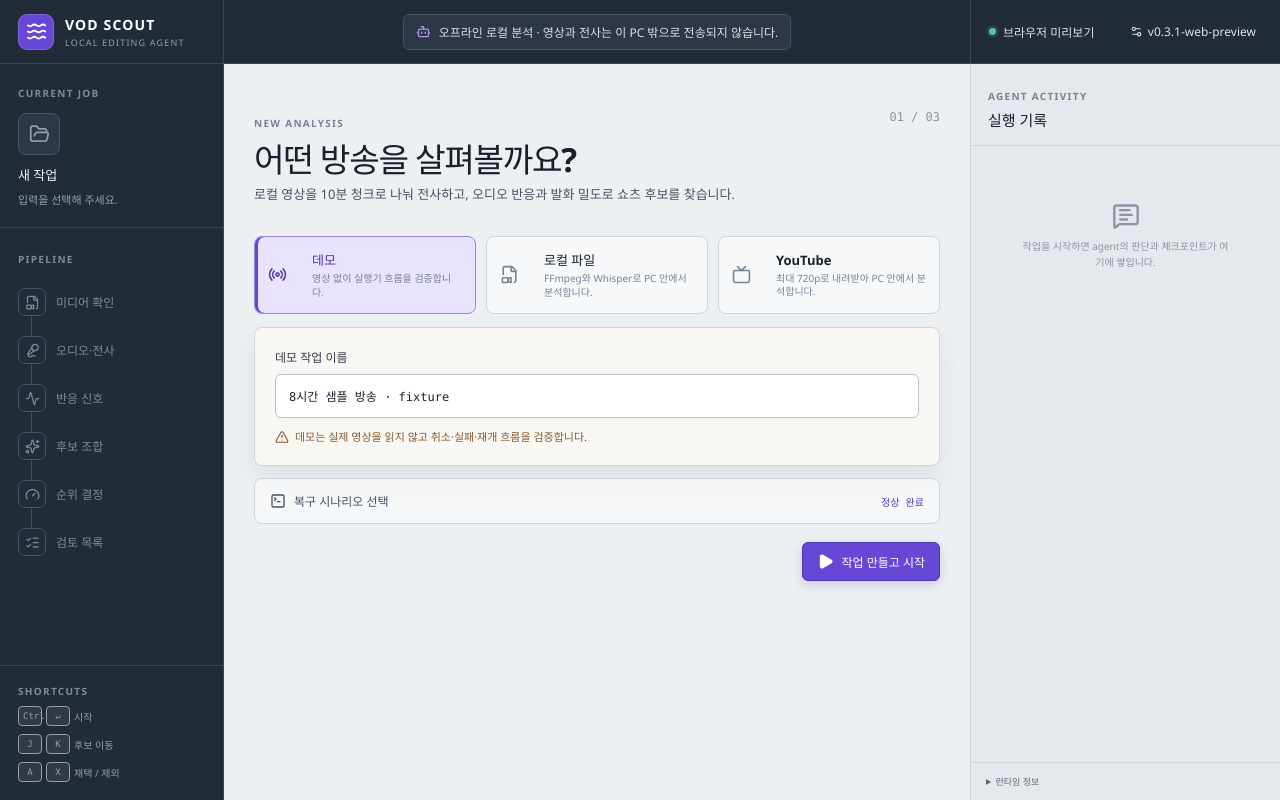
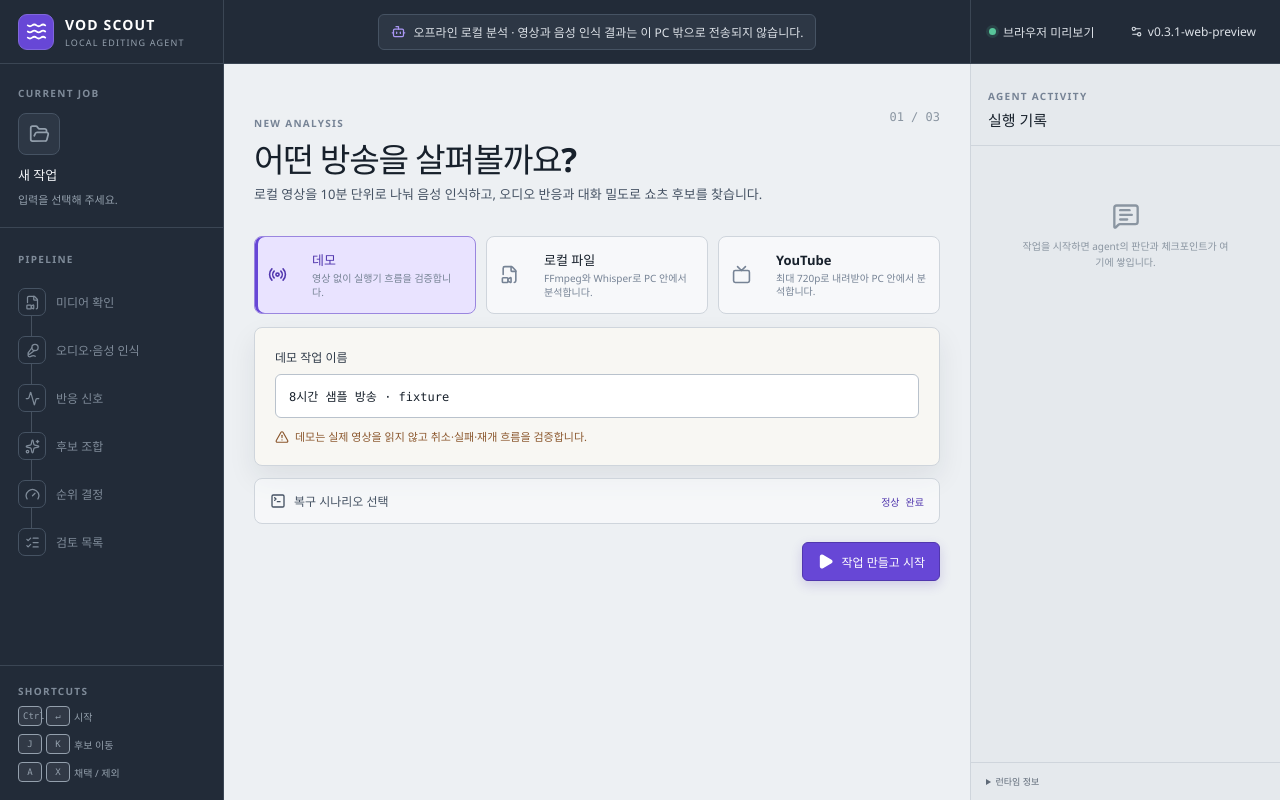
Before and after one commit to hangokudao/vod-scout, a React (Vite) app: page / in a window 1280 px wide. Built offline with nearby package versions, Linux system fonts and the light colour scheme.

Commit message:
fix: align Korean copy and Windows verification

```diff
--- a/src/App.tsx
+++ b/src/App.tsx
@@ -82,7 +82,7 @@ import { CURRENT_RELEASE_NOTES } from "./releaseNotes";
 
 const PIPELINE = [
   { label: "미디어 확인", statuses: ["ACQUIRING", "PROBING"], icon: FileVideo2 },
-  { label: "오디오·전사", statuses: ["EXTRACTING_AUDIO", "TRANSCRIBING"], icon: Mic2 },
+  { label: "오디오·음성 인식", statuses: ["EXTRACTING_AUDIO", "TRANSCRIBING"], icon: Mic2 },
   { label: "반응 신호", statuses: ["AUDIO_SIGNALS", "CHAT_SIGNALS"], icon: Activity },
   { label: "후보 조합", statuses: ["FUSING"], icon: Sparkles },
   { label: "순위 결정", statuses: ["RANKING"], icon: Gauge },
@@ -109,9 +109,9 @@ const SCENARIOS: Array<{ value: Scenario; label: string; detail: string }> = [
 ];
 
 const ANALYSIS_MODES: Array<{ value: AnalysisMode; label: string; detail: string }> = [
-  { value: "quick", label: "빠른 분석", detail: "전체를 훑고 최대 120분만 분산 전사" },
+  { value: "quick", label: "빠른 분석", detail: "전체를 훑고 최대 120분만 분산 음성 인식" },
   { value: "range", label: "구간 지정", detail: "선택한 시작·종료 범위만 정밀 분석" },
-  { value: "full", label: "전체 정밀 분석", detail: "전체 오디오를 10분 청크로 전사" }
+  { value: "full", label: "전체 정밀 분석", detail: "전체 오디오를 10분 단위로 음성 인식" }
 ];
 
 export type CandidateSortKey =
@@ -698,7 +698,7 @@ function App() {
   }
 
   async function removeStoredJob(jobId: string) {
-    if (active || !window.confirm("선택한 작업 폴더와 저장된 영상·전사를 삭제할까요?")) return;
+    if (active || !window.confirm("선택한 작업 폴더와 저장된 영상·음성 인식 결과를 삭제할까요?")) return;
     try {
       await deleteStoredJob(jobId);
       if (job?.id === jobId) {
@@ -712,7 +712,7 @@ function App() {
   }
 
   async function removeAllStoredJobs() {
-    if (active || !window.confirm("저장된 모든 작업과 다운로드 영상·전사를 삭제할까요? 이 작업은 되돌릴 수 없습니다.")) return;
+    if (active || !window.confirm("저장된 모든 작업과 다운로드 영상·음성 인식 결과를 삭제할까요? 이 작업은 되돌릴 수 없습니다.")) return;
     try {
       await deleteAllJobs();
       setJob(null);
@@ -822,7 +822,7 @@ function App() {
         </div>
         <div className="verification-banner">
           <Bot size={15} />
-          <span><strong>오프라인 로컬 분석</strong> · 영상과 전사는 이 PC 밖으로 전송되지 않습니다.</span>
+          <span><strong>오프라인 로컬 분석</strong> · 영상과 음성 인식 결과는 이 PC 밖으로 전송되지 않습니다.</span>
         </div>
         <div className="runtime-state">
           <span className="runtime-dot" aria-hidden="true" />
@@ -900,7 +900,7 @@ function App() {
               <div>
                 <span className="eyebrow">NEW ANALYSIS</span>
                 <h1 id="source-title">어떤 방송을 살펴볼까요?</h1>
-                <p>로컬 영상을 10분 청크로 나눠 전사하고, 오디오 반응과 발화 밀도로 쇼츠 후보를 찾습니다.</p>
+                <p>로컬 영상을 10분 단위로 나눠 음성 인식하고, 오디오 반응과 대화 밀도로 쇼츠 후보를 찾습니다.</p>
               </div>
               <span className="step-count">01 / 03</span>
             </div>
@@ -1200,7 +1200,7 @@ function App() {
                 <article className="checkpoint-board">
                   <div className="panel-heading"><span><CheckCircle2 size={17} /> 저장된 체크포인트</span><span className="safe-label">LOCAL</span></div>
                   <strong>{job.completedUnits}<small> / {job.totalUnits} units</small></strong>
-                  <p>{job.sourceKind === "local" ? "각 10분 청크의 전사와 오디오 신호를 저장합니다. 취소하거나 앱을 닫아도 완료된 청크 다음부터 이어집니다." : job.sourceKind === "youtube" ? "다운로드 임시 파일과 완료 영상, 10분 전사 청크를 저장합니다. 취소하거나 앱을 닫아도 가능한 지점부터 이어집니다." : "각 단위가 끝날 때 작업 상태를 원자적으로 저장합니다. 실패하거나 앱을 닫아도 완료 지점 다음부터 이어집니다."}</p>
+                  <p>{job.sourceKind === "local" ? "각 10분 단위의 음성 인식 결과와 오디오 신호를 저장합니다. 취소하거나 앱을 닫아도 완료된 청크 다음부터 이어집니다." : job.sourceKind === "youtube" ? "다운로드 임시 파일과 완료 영상, 10분 단위 음성 인식 결과를 저장합니다. 취소하거나 앱을 닫아도 가능한 지점부터 이어집니다." : "각 단위가 끝날 때 작업 상태를 원자적으로 저장합니다. 실패하거나 앱을 닫아도 완료 지점 다음부터 이어집니다."}</p>
                   <div className="checkpoint-meta">
                     <span><Clock3 size={14} /> {new Date(job.updatedAt).toLocaleTimeString("ko-KR", { hour: "2-digit", minute: "2-digit", second: "2-digit" })}</span>
                     <span><TerminalSquare size={14} /> {job.scenario}</span>
@@ -1312,7 +1312,7 @@ function App() {
           </div>
 
           <div className="settings-section">
-            <div className="settings-title-row"><div><h3>저장 공간 정리</h3><p>현재 PC에 저장된 다운로드 영상·전사·미리보기입니다.</p></div>{storedJobs.length ? <button className="button danger compact" disabled={active} onClick={() => void removeAllStoredJobs()}><Trash2 size={14} /> 전체 삭제</button> : null}</div>
+            <div className="settings-title-row"><div><h3>저장 공간 정리</h3><p>현재 PC에 저장된 다운로드 영상·음성 인식 결과·미리보기입니다.</p></div>{storedJobs.length ? <button className="button danger compact" disabled={active} onClick={() => void removeAllStoredJobs()}><Trash2 size={14} /> 전체 삭제</button> : null}</div>
             <div className="stored-job-list">
               {storedJobs.length ? storedJobs.map((item) => <div key={item.snapshot.id}><span><strong>{shortSource(item.snapshot.sourceLabel, 42)}</strong><small>{new Date(item.snapshot.updatedAt).toLocaleString("ko-KR")} · {formatBytes(item.sizeBytes)}</small></span><button className="icon-button danger-icon" disabled={active} aria-label="작업 삭제" onClick={() => void removeStoredJob(item.snapshot.id)}><Trash2 size={15} /></button></div>) : <p className="quiet-copy">저장된 작업이 없습니다.</p>}
             </div>
```
Also changed, not shown: 2 other files (tests, documents, lock files or other folders).
